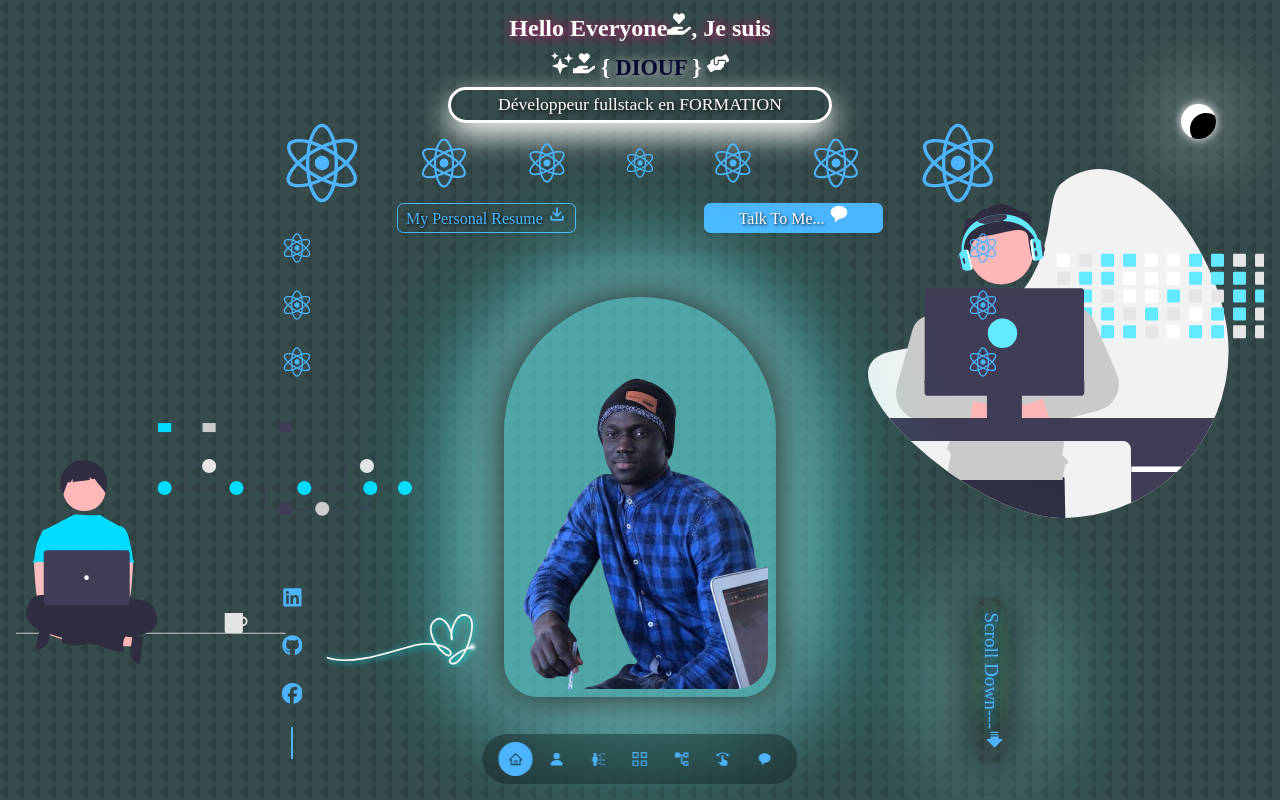
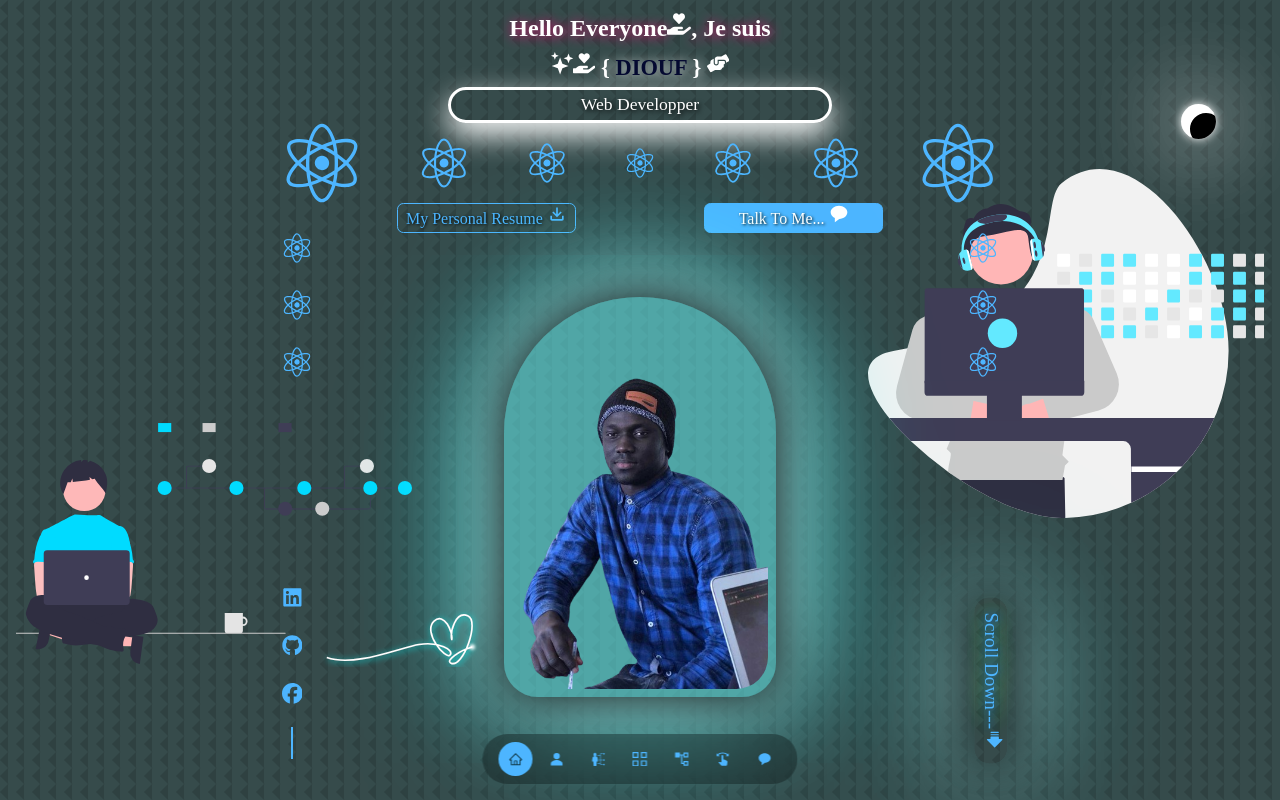
Before and after one commit to Mouhamed1003/keenprogrammer.com, a React (Create React App) app: page / in a window 1280 px wide. Shown: the top 800 px of the page. Built offline with nearby package versions, Linux system fonts and the light colour scheme.

Commit message:
Update Header.jsx

```diff
--- a/src/components/header/Header.jsx
+++ b/src/components/header/Header.jsx
@@ -61,7 +61,7 @@ useEffect(() => {
       <div className="container header_container">
         <h3>Hello Everyone<FaHandHoldingHeart />, Je suis</h3>
         <h1><span><IoSparklesSharp/><FaHandHoldingHeart /> {"{ "}</span>{typedName}<span>{" }"} <FaHandsHelping /> </span></h1>
-        <h5 className="text-light-function"> Développeur fullstack en FORMATION </h5>
+        <h5 className="text-light-function"> Web Developper </h5>
         <div className="icons">
             <FaReact size={80} style={{ transform: `rotate(${rotationDegree}deg)` }} />
             <FaReact size={50} style={{ transform: `rotate(${rotationDegree}deg)` }} />
```
